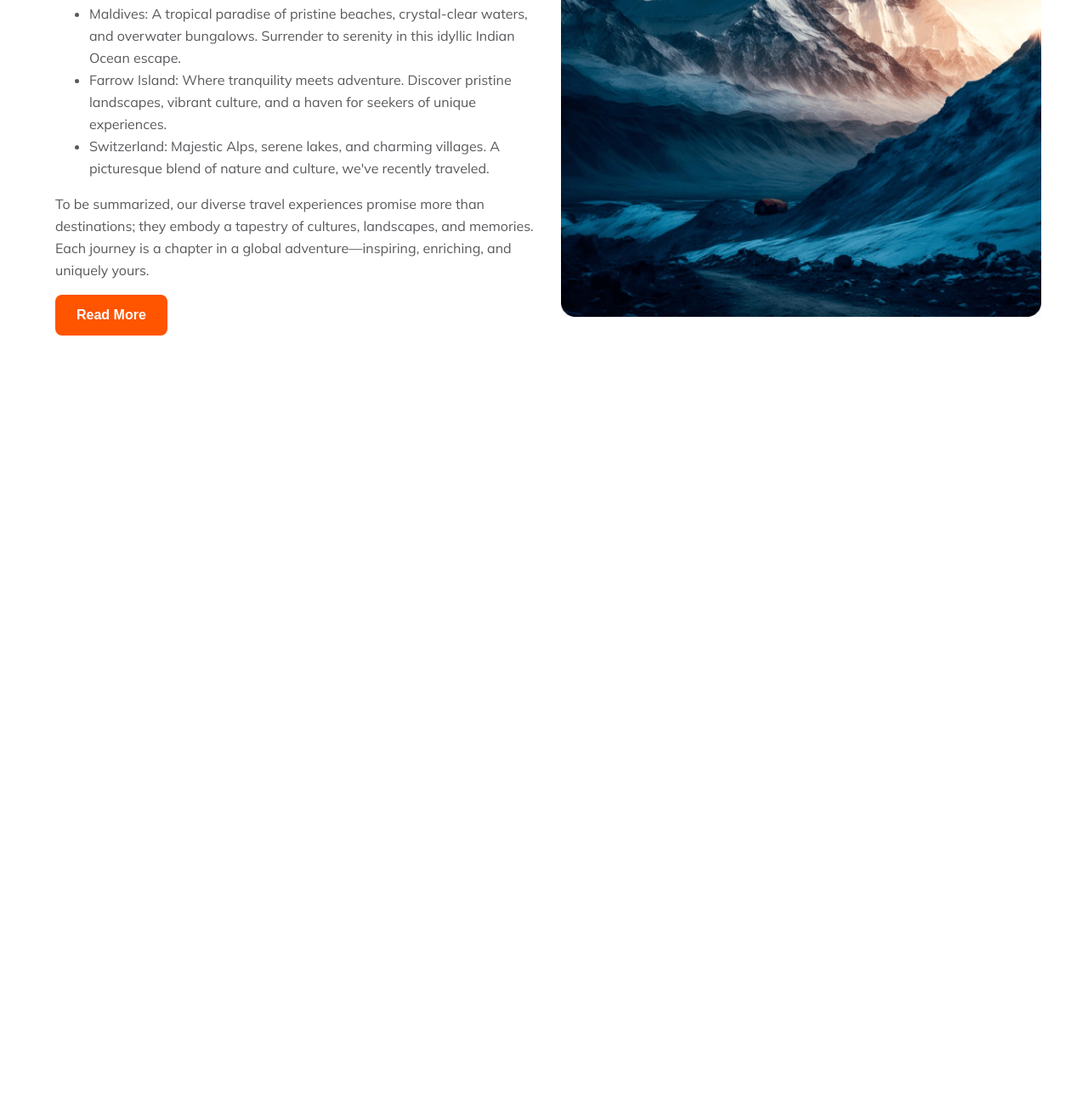
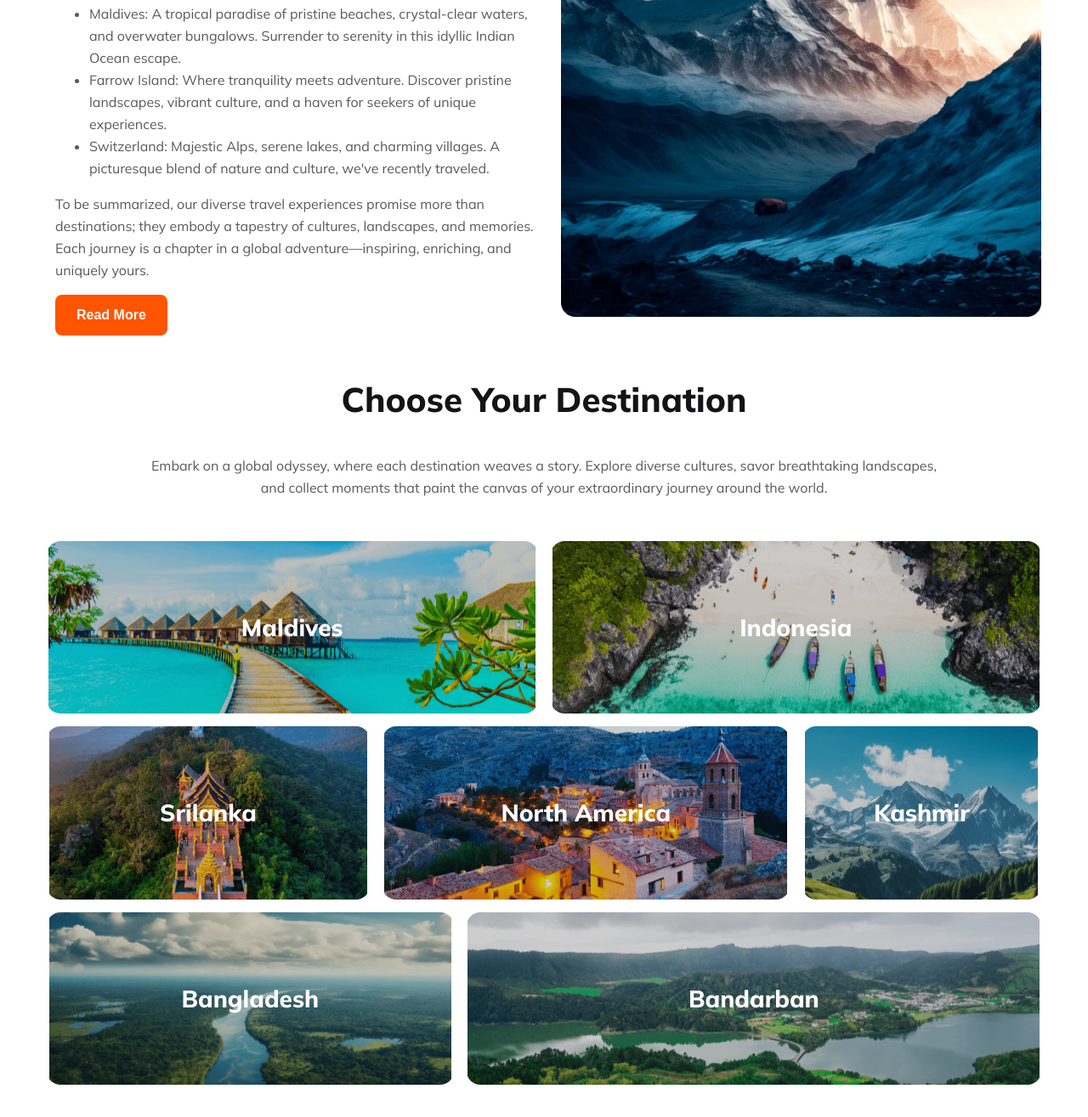
Before and after one commit to AhmadShakilHub/B9A2-Hero-Travel, a plain HTML site: page index.html in a window 1280 px wide. Shown: the part 868-2183 px from the top of the page at 85% size. Before the commit the page ends 1273 px from the top, so only its background shows below. Drawn offline with Linux system fonts and the light colour scheme.

Commit message:
destination section finished

```diff
--- a/index.html
+++ b/index.html
@@ -53,7 +53,7 @@
      <section class="popular">
         <div class="popular-container">
             <div class="popular-content">
-                <h3 class="popular-title">Our Popular Tours</h3>
+                <h3 class="heading">Our Popular Tours</h3>
                 <p class="pop-para-1 description">Embark on extraordinary journeys with our popular travel experiences worldwide. From iconic landmarks to hidden gems, our curated adventures promise unforgettable moments. Here are some places we've traveled.</p>
                 <ul class="pop-list description">
                     <li>Maldives: A tropical paradise of pristine beaches, crystal-clear waters, and overwater bungalows. Surrender to serenity in this idyllic Indian Ocean escape.</li>
@@ -66,6 +66,37 @@
             <div class="popular-image"><img src="Images/Rectangle 4.png" alt=""></div>
         </div>
      </section>
+       <section class="destination">
+        <div class="destination-container">
+            <div class="dest-content">
+                <h3 class="heading">Choose Your Destination</h3>
+                <p class="description">Embark on a global odyssey, where each destination weaves a story. Explore diverse cultures, savor breathtaking landscapes, and collect moments that paint the canvas of your extraordinary journey around the world.</p>
+            </div>
+            <div class="dest-img-container">
+                <div id="dest-img" class="dest-img-1">
+                    <h3 class="dest-img-title">Maldives</h3>
+                </div>
+                <div id="dest-img" class="dest-img-2">
+                    <h3 class="dest-img-title">Indonesia</h3>
+                </div>
+                <div id="dest-img" class="dest-img-3">
+                    <h3 class="dest-img-title">Srilanka</h3>
+                </div>
+                <div id="dest-img" class="dest-img-4">
+                    <h3 class="dest-img-title">North America</h3>
+                </div>
+                <div id="dest-img" class="dest-img-5">
+                    <h3 class="dest-img-title">Kashmir</h3>
+                </div>
+                <div id="dest-img" class="dest-img-6">
+                    <h3 class="dest-img-title">Bangladesh</h3>
+                </div>
+                <div id="dest-img" class="dest-img-7">
+                    <h3 class="dest-img-title">Bandarban</h3>
+                </div>
+            </div>
+        </div>
+       </section>
     </main>
     <footer>
 
--- a/styles/style.css
+++ b/styles/style.css
@@ -7,6 +7,10 @@
     margin: 0 auto;
     padding: 0;
     max-width: 1440px;
+  }
+  main{
+    max-width: 1170px;
+    margin: 0 auto;
   }
   .description{
     color: rgba(19, 19, 24, 0.70);
@@ -27,10 +31,11 @@ cursor: pointer;
   .btn-primary:hover{
     color: rgb(26, 6, 175);
   }
-  main{
-    max-width: 1170px;
-    margin: 0 auto;
-  }
+  .heading{
+    color: #131318;
+    font-size: 2.5rem;
+    font-weight: 800;
+}
 
   /* .....Header section styles...... */
 header{
@@ -130,11 +135,6 @@ gap: 20px;
     width: calc(100% - 20px);
     padding: 10px;
 }
-.popular-title{
-    color: #131318;
-    font-size: 2.5rem;
-    font-weight: 800;
-}
 .popular-image{
     width: calc(100% - 20px);
 }
@@ -142,9 +142,80 @@ gap: 20px;
     width: 100%;
 }
 
+/* .....Destination section styles..... */
+
+.dest-content{
+    text-align: center;
+    padding: 0 120px;
+}
+.dest-img-container{
+    margin: 50px auto;
+    display: grid;
+    gap: 15px;
+    grid-template-columns: repeat(12, 1fr);
+    grid-template-rows: repeat(3, 1fr);
+    width: 100%;
+    height: 80vh;
+    grid-template-areas:
+    "mal mal mal mal mal mal    ind ind ind ind ind ind"
+    "sri sri sri sri   nam nam nam nam nam kas  kas kas"
+    "bd bd bd bd bd         ban ban ban ban ban ban ban"
+    ;
+}
+#dest-img{
+    display: flex;
+    justify-content: center;
+    align-items: center;
+    width: 100%;
+    border-radius: 16px;
+    background-repeat: no-repeat;
+    background-position: center;
+    object-fit: cover;
+}
+.dest-img-1{
+grid-area: mal;
+background-image: url(../Images/Rectangle\ 5.png);
+}
+.dest-img-2{
+grid-area: ind;
+background-image: url(../Images/Rectangle\ 8.png);
+}
+.dest-img-3{
+grid-area: sri;
+background-image: url(../Images/Rectangle\ 6.png);
+}
+.dest-img-4{
+grid-area: nam;
+background-image: url(../Images/Rectangle\ 7.png);
+}
+.dest-img-5{
+grid-area: kas;
+background-image: url(../Images/Rectangle\ 9.png);
+}
+.dest-img-6{
+grid-area: bd;
+background-image: url(../Images/Rectangle\ 11.png);
+}
+.dest-img-7{
+grid-area: ban;
+background-image: url(../Images/Rectangle\ 10.png);
+}
+.dest-img-title{
+    color: #FFF;
+text-align: center;
+font-size: 1.75rem;
+font-weight: 800;
+}
+
 /* .....Responsiveness for phone/small devices */
 
   @media screen and (max-width:600px) {
+    *{
+        margin: 0 auto;
+    }
+    main{
+        width: 90vw;
+    }
     nav{
 
         flex-direction: column;
@@ -168,6 +239,29 @@ gap: 20px;
         flex-direction: column;
         gap: 50px;
         padding: 10px;
-        margin: 20px;
+    }
+    .dest-content{
+        margin-top: 50px;
+        padding: 10px;
+    }
+    .dest-content .heading{
+        margin-bottom: 20px;
+    }
+    .dest-img-container{
+        grid-template-columns: repeat(1, 1fr);
+      grid-template-areas:
+      "mal"
+      "ind"
+      "sri"
+      "nam"
+      "kas"
+      "bd"
+      "ban"
+      ;
+      width: 87vw;
+    }
+    #dest-img{
+        background-size: cover;
+        height: 300px;
     }
   }
```
